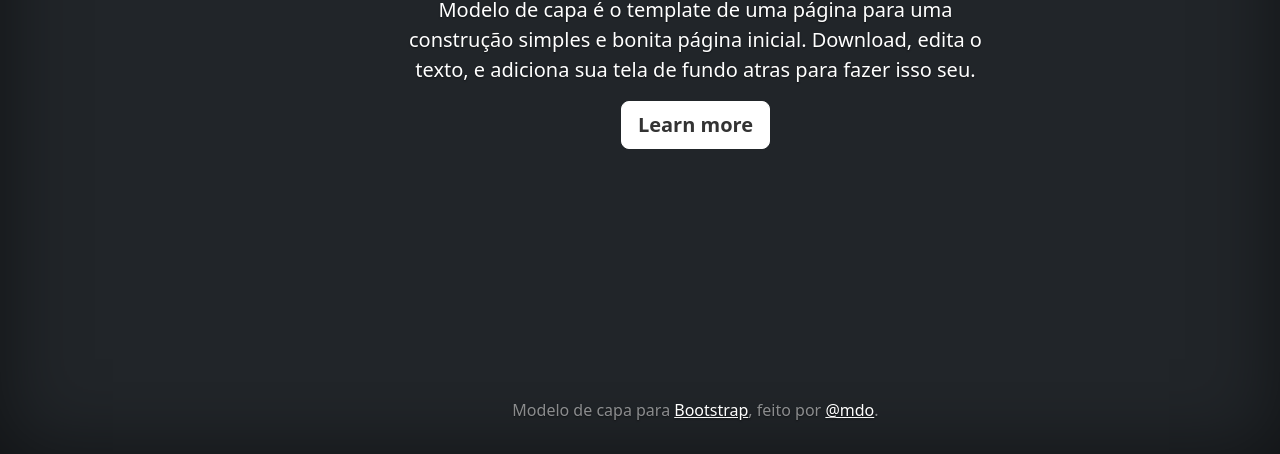
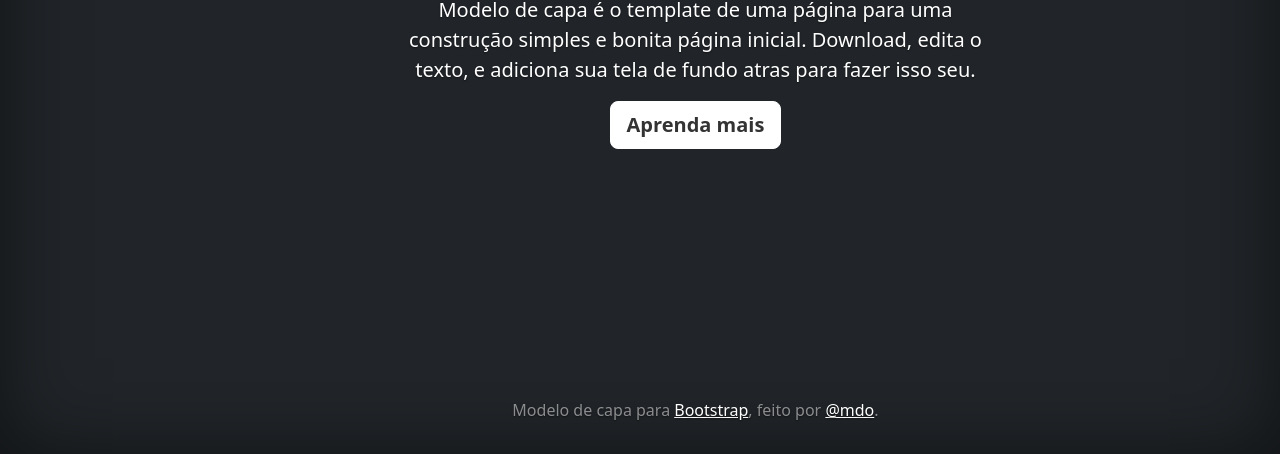
Before and after one commit to bryancardosoo/PROJETO-PESSOAL2B, a plain HTML site: page index.html in a window 1280 px wide. Shown: the part 346-800 px from the top of the page. Drawn offline with nearby package versions, Linux system fonts and the light colour scheme.

Commit message:
Traduzido novamente alguns erros.

```diff
--- a/index.html
+++ b/index.html
@@ -53,7 +53,7 @@
     <h1>Cubra sua página.</h1>
     <p class="lead">Modelo de capa é o template de uma página para uma construção simples e bonita página inicial. Download, edita o texto, e adiciona sua tela de fundo atras para fazer isso seu. </p>
     <p class="lead">
-      <a href="#" class="btn btn-lg btn-secondary fw-bold border-white bg-white">Learn more</a>
+      <a href="#" class="btn btn-lg btn-secondary fw-bold border-white bg-white">Aprenda mais</a>
     </p>
   </main>
 
```
Also changed, not shown: 1 other file.
